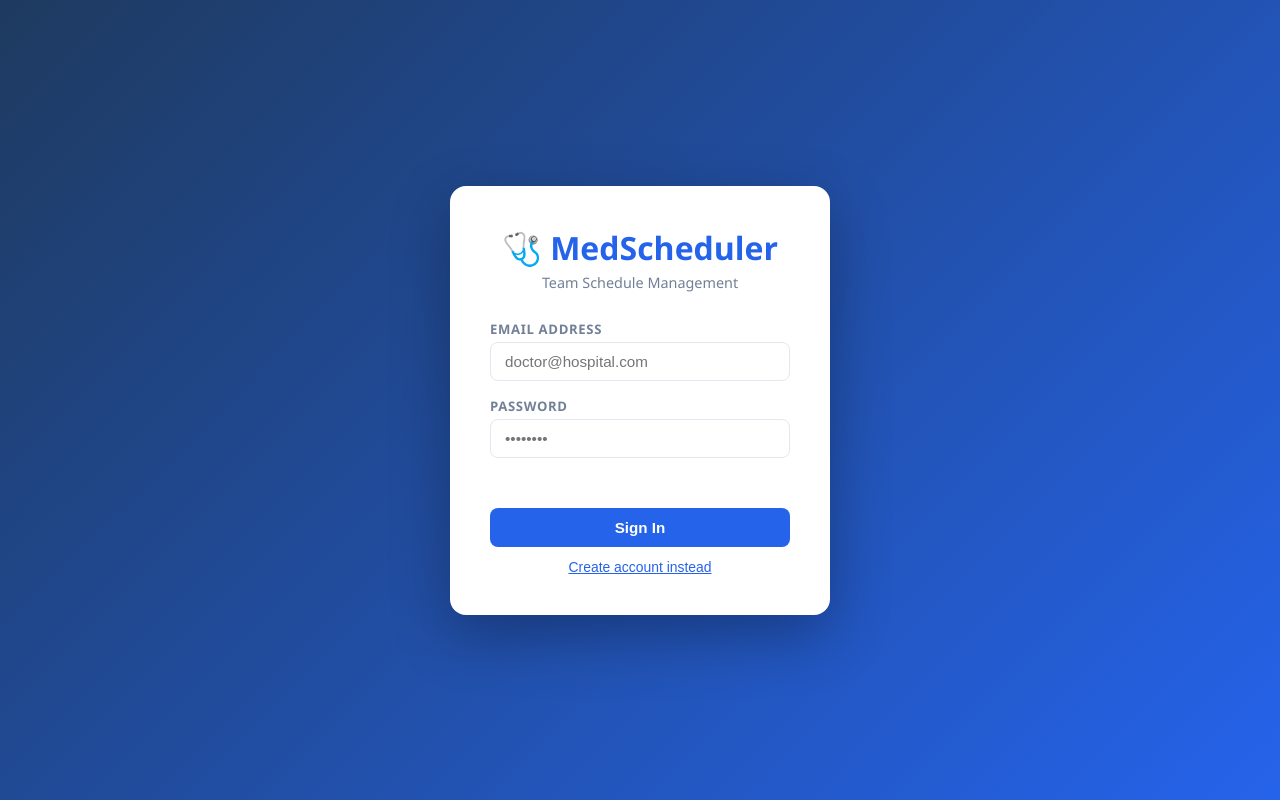
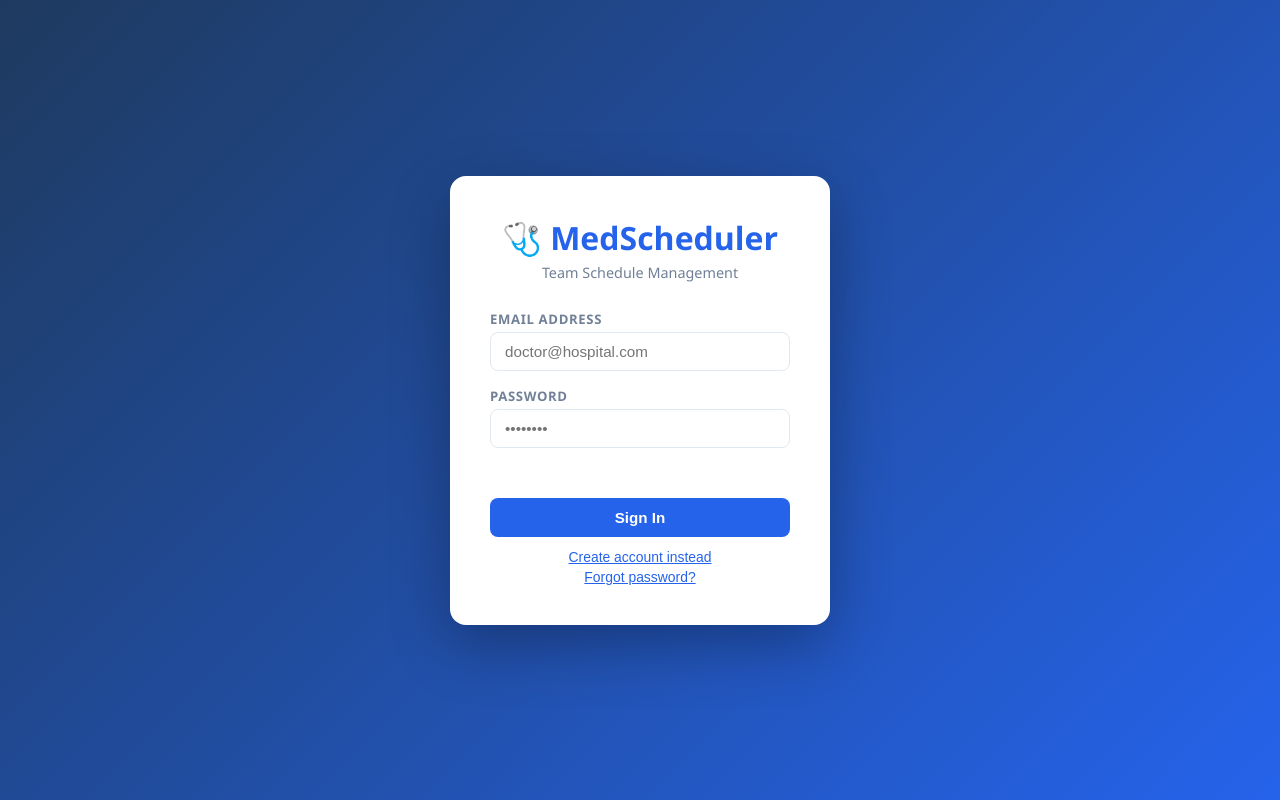
Before and after one commit to dr3ala2tube/Medscheduler, a Flask app: page / in a window 1280 px wide. Run offline with Flask 3, Linux system fonts and the light colour scheme; some libraries are stand-ins or nearby versions.

Commit message:
M15: password reset — 'Forgot password?' on sign-in card via sendPasswordResetEmail, enumeration-safe messaging

```diff
--- a/web/templates/index.html
+++ b/web/templates/index.html
@@ -323,6 +323,7 @@ table.summary .high{color:var(--danger);font-weight:700}
     <div class="auth-err" id="auth-err"></div>
     <button class="btn-primary" id="btn-signin">Sign In</button>
     <button class="btn-link" id="btn-create">Create account instead</button>
+    <button class="btn-link" id="btn-forgot" style="margin-top:4px">Forgot password?</button>
   </div>
   <div class="auth-card" id="verify-card" style="display:none">
     <div class="auth-logo">🩺 MedScheduler</div>
@@ -950,11 +951,33 @@ async function api(method, path, body){
 $('btn-signin').onclick = () => doAuth(false);
 $('btn-create').onclick = () => doAuth(true);
 $('auth-email').addEventListener('keydown', e=>{ if(e.key==='Enter') doAuth(false); });
+$('btn-forgot').onclick = async()=>{
+  const email=$('auth-email').value.trim();
+  const err=$('auth-err');
+  if(!email){ err.style.color=''; err.textContent='Enter your email address above first.'; return; }
+  $('btn-forgot').disabled=true;
+  try {
+    await auth.sendPasswordResetEmail(email);
+    err.style.color='var(--ok, #16a34a)';
+    err.textContent='If an account exists for '+email+', a password-reset email is on its way. Check your inbox (and spam).';
+  } catch(e){
+    if(e.code==='auth/user-not-found'){
+      // Same message as success: don't reveal which emails have accounts
+      err.style.color='var(--ok, #16a34a)';
+      err.textContent='If an account exists for '+email+', a password-reset email is on its way. Check your inbox (and spam).';
+    } else {
+      err.style.color='';
+      err.textContent=friendlyAuthError(e.code);
+    }
+  } finally {
+    $('btn-forgot').disabled=false;
+  }
+};
 $('auth-pw').addEventListener('keydown',    e=>{ if(e.key==='Enter') doAuth(false); });
 
 async function doAuth(isCreate){
   const email=$('auth-email').value.trim(), pw=$('auth-pw').value;
-  $('auth-err').textContent='';
+  $('auth-err').textContent=''; $('auth-err').style.color='';
   if(!email||!pw){ $('auth-err').textContent='Please fill in both fields.'; return; }
   $('btn-signin').disabled=true; $('btn-signin').innerHTML='<span class="spinner"></span>Connecting…';
   try {
```
Also changed, not shown: PROJECT_MAP.md (+6 -0 lines).
